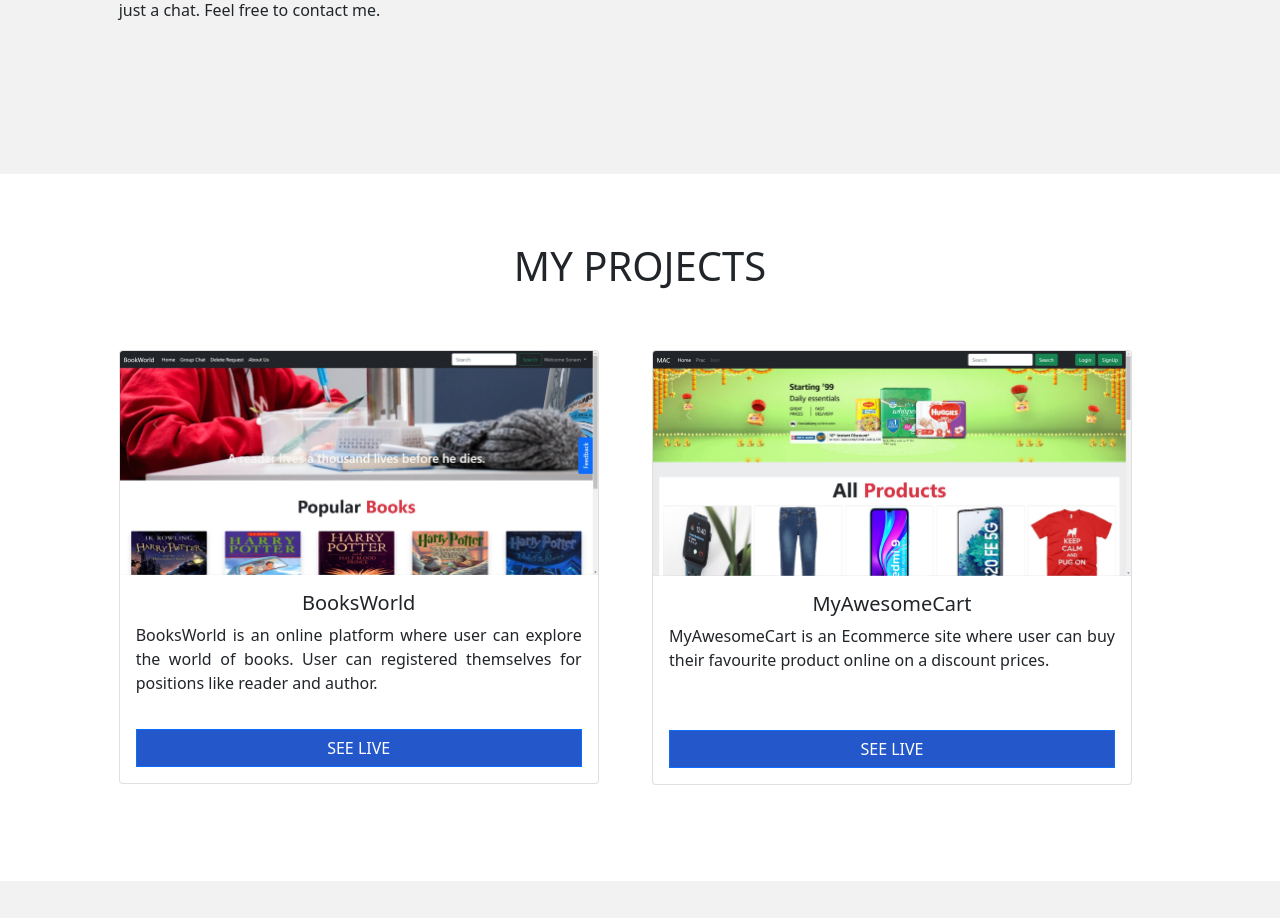
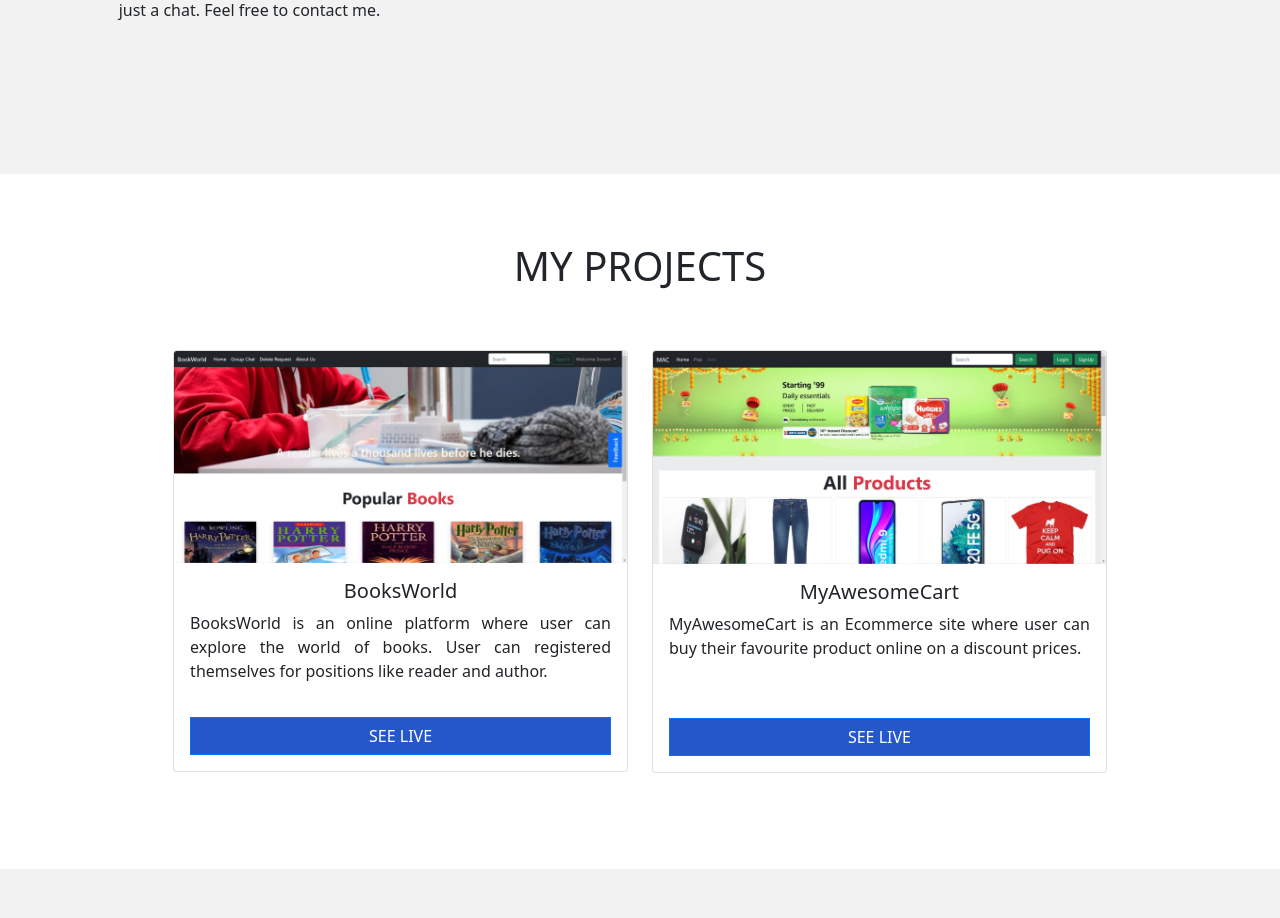
Before and after one commit to pritamramteke3211/myportfolio, a Django app: page / in a window 1280 px wide. Shown: the part 1036-1954 px from the top of the page. Run offline with Django 3.2, Linux system fonts and the light colour scheme; data comes from the database, SQL or seed files in the repository; some libraries are stand-ins or nearby versions; some web fonts are replaced.

Commit message:
commit 20

```diff
--- a/templates/project.html
+++ b/templates/project.html
@@ -1,9 +1,9 @@
 <div class="row mx-0 justify-content-center">
 
-
+        <div class="col-11">
         <h1 class="page-header">MY PROJECTS</h1>
 
-
+            <div class="row mx-0 justify-content-center">
             {% for project in projects %}
             <div class="col-md-5 col-11 mb-5 " id="col_id">
                 <div class="card" id="card_id">
@@ -17,7 +17,8 @@
                 </div>
             </div>
             {% endfor %}
+            </div>
 
-
+    </div>
 
 </div>
```
